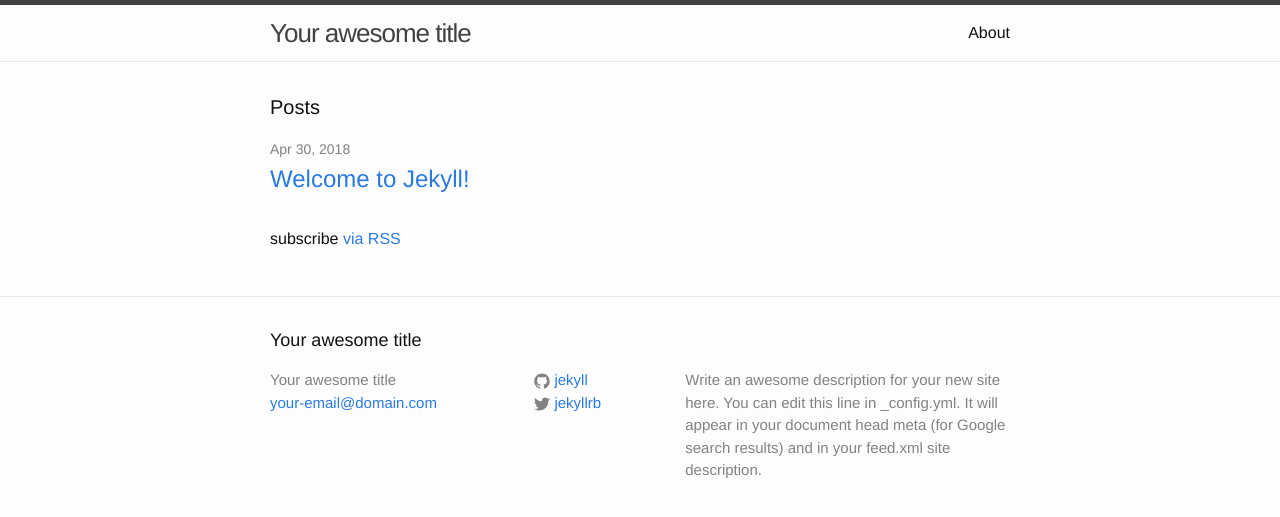
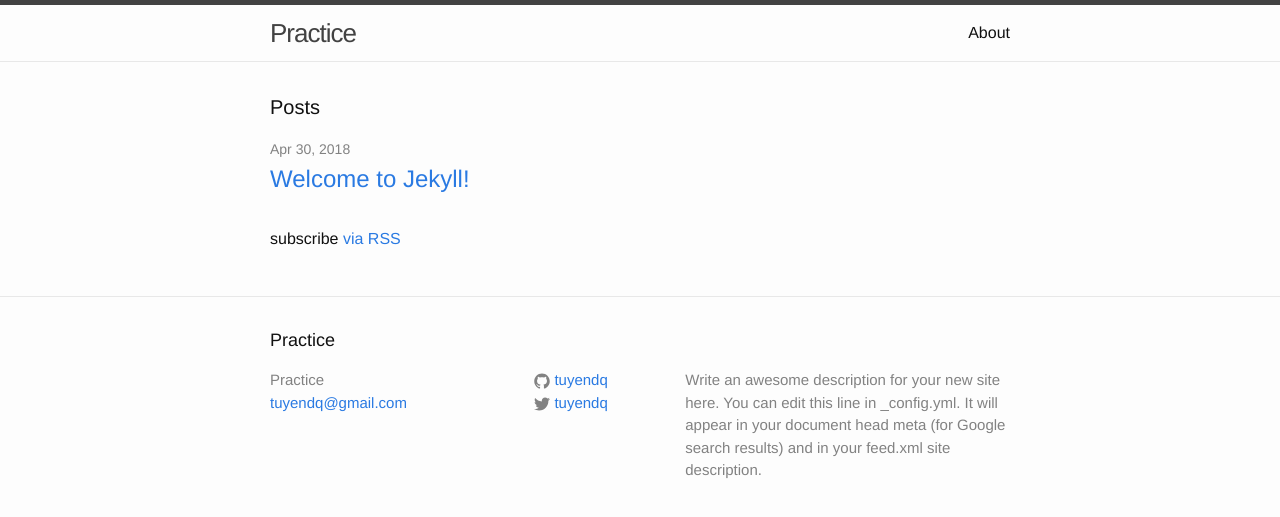
Before and after one commit to tuyendq/tuyendq.github.io, a Jekyll site: the page built from index.html, in a window 1280 px wide. Shown: the top 517 px of the page. Built offline with Jekyll 4.4.1, drawn with Linux system fonts in a browser that asks for light colours.

Commit message:
edit _config.yml

```diff
--- a/_config.yml
+++ b/_config.yml
@@ -6,16 +6,16 @@
 # 'jekyll serve'. If you change this file, please restart the server process.
 
 # Site settings
-title: Your awesome title
-email: your-email@domain.com
+title: Practice
+email: tuyendq@gmail.com
 description: > # this means to ignore newlines until "baseurl:"
   Write an awesome description for your new site here. You can edit this
   line in _config.yml. It will appear in your document head meta (for
   Google search results) and in your feed.xml site description.
 baseurl: "" # the subpath of your site, e.g. /blog
 url: "http://yourdomain.com" # the base hostname & protocol for your site
-twitter_username: jekyllrb
-github_username:  jekyll
+twitter_username: tuyendq
+github_username:  tuyendq
 
 # Build settings
 markdown: kramdown
```
